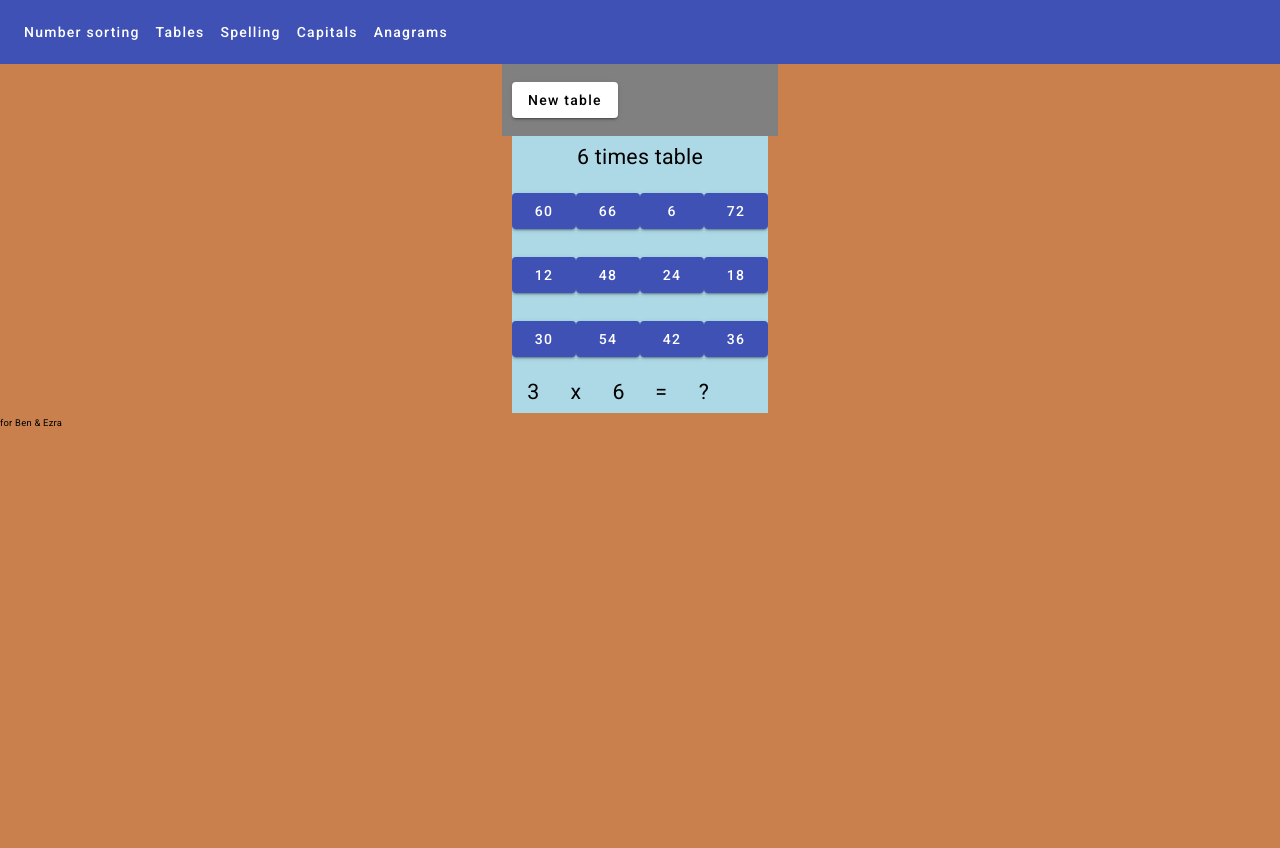
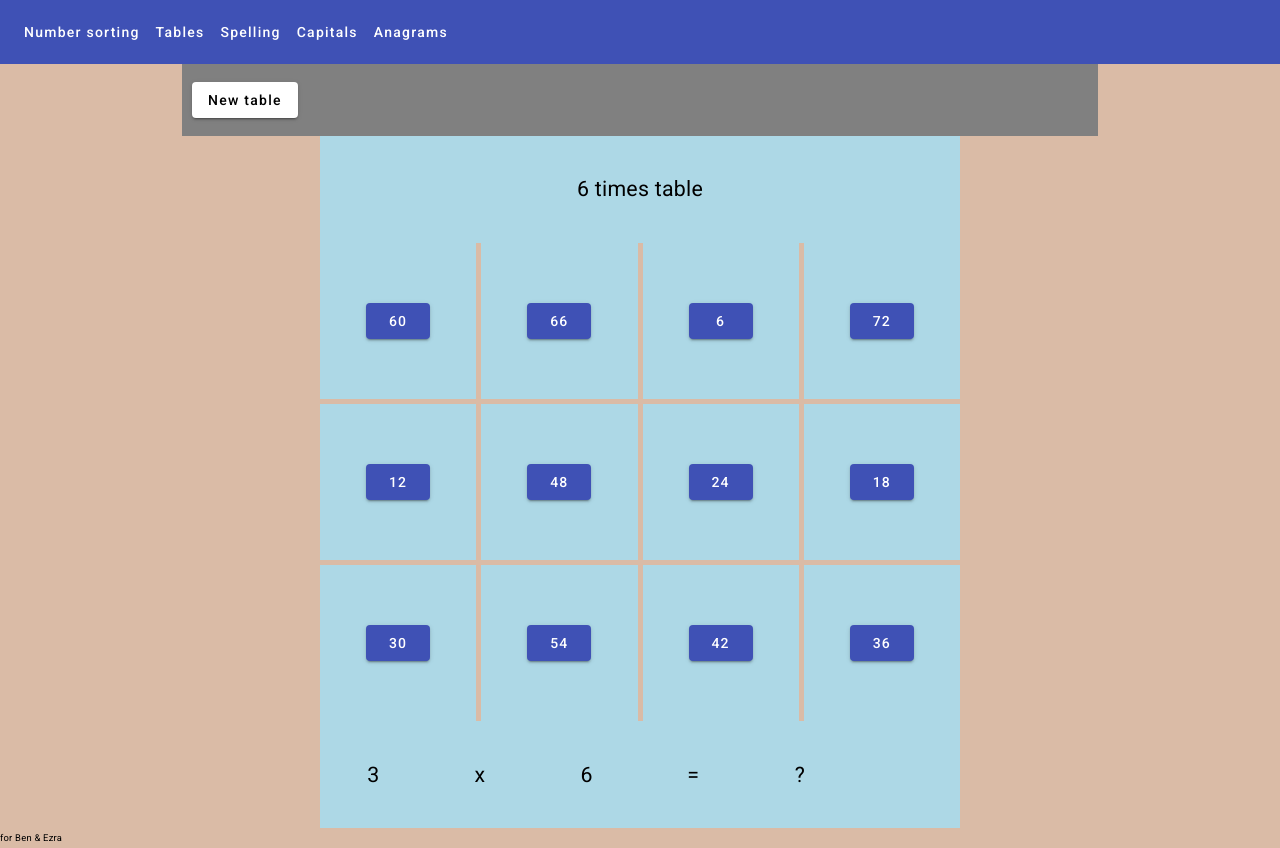
Before and after one commit to kenscoles/sample, an Angular app: page /tables in a window 1280 px wide. Before the commit the page ends 800 px from the top, so only its background shows below. Built offline with nearby package versions, Linux system fonts and the light colour scheme.

Commit message:
minor adjust

```diff
--- a/src/app/material/material.module.ts
+++ b/src/app/material/material.module.ts
@@ -18,7 +18,6 @@ import {MatSlideToggleModule} from '@angular/material/slide-toggle'
 import { MatFormFieldModule } from '@angular/material/form-field';
 import {MatCheckboxModule} from '@angular/material/checkbox';
 import {DragDropModule} from '@angular/cdk/drag-drop';
-//import { MatGridListModule } from '@angular/material/grid-list';
 import {MatGridListModule} from '@angular/material/grid-list'
 @NgModule({
   declarations: [],
--- a/src/app/tables/tables.component.css
+++ b/src/app/tables/tables.component.css
@@ -1,5 +1,5 @@
 .example-container {
-    width: 20%;
+    width: 50%;
     margin: auto;
     justify-content: center;
     vertical-align: top;
@@ -7,6 +7,7 @@
   mat-grid-tile {
     background: lightblue;
     font-size: 16pt;
+
 
   }
   .example-button-row {
@@ -20,11 +21,10 @@
 
   .center {
     margin: auto;
-    width: 20%;
+    width: 70%;
     padding: 10px;
     background-color:grey;
   }
-  :host {
-    display:block;
-    background-color:rgb(201, 128, 76)
-}
+  .mat-icon {
+    font-size: 25px;
+  }
--- a/src/app/tables/tables.component.html
+++ b/src/app/tables/tables.component.html
@@ -2,7 +2,7 @@
 <div class="center">
     <div class="example-button-row">
         <button mat-raised-button (click)="createTable()">New table</button>
-        <button *ngIf="correct" mat-raised-button (click)="newTry()">Try Another</button>
+        <button *ngIf="correct" mat-raised-button (click)="newTry()">Next</button>
     </div>
 </div>
 <div class="example-container">
@@ -11,7 +11,7 @@
     </mat-grid-list>
 </div>
 <div class="example-container">
-    <mat-grid-list gutterSize="0px" cols="4" rowHeight="1:1">
+    <mat-grid-list gutterSize="5px" cols="4" rowHeight="1:1">
         <mat-grid-tile *ngFor="let item of myNumbers"><button mat-raised-button color="primary"
                 (click)="checkAnswer(item)">{{item}}</button></mat-grid-tile>
 
@@ -24,7 +24,9 @@
         <mat-grid-tile>{{myTable}}</mat-grid-tile>
         <mat-grid-tile>=</mat-grid-tile>
         <mat-grid-tile>{{answer}}</mat-grid-tile>
-        <mat-grid-tile [ngStyle]="{'color': tileFont}">{{tileText}}</mat-grid-tile>
+        <mat-grid-tile [ngStyle]="{'color': tileFont}">
+            <mat-icon [ngStyle]="{'color': tileFont}"  aria-hidden="false" aria-label="Example home icon" fontIcon={{myIcon}}></mat-icon>
+        </mat-grid-tile>
     </mat-grid-list>
 </div>
 <h6>for Ben & Ezra</h6>
--- a/src/app/tables/tables.component.ts
+++ b/src/app/tables/tables.component.ts
@@ -20,8 +20,9 @@ export class TablesComponent implements OnInit {
   product: number = 0;
   correct: boolean = false;
   answer: string = '';
-  tileFont: string = 'blue';
+  tileFont: string = 'green';
   tileText: string = '';
+  myIcon:string = "";
 
   createTable() {
     this.myTable = this.util.generateRandomInteger(2, 12);
@@ -55,11 +56,13 @@ export class TablesComponent implements OnInit {
       console.log("YES");
       this.correct = true;
       this.tileFont = "green";
-      this.tileText = "YES";
+      this.myIcon = "emoji_emotions";
+      this.tileText = "Y";
     }
     else {
       this.tileFont = "red";
       this.tileText = "NO";
+      this.myIcon = "mood_bad";
     }
   }
 
--- a/src/styles.css
+++ b/src/styles.css
@@ -1,4 +1,4 @@
 /* You can add global styles to this file, and also import other style files */
 
-html, body { height: 100%; background-color:rgb(201, 128, 76) }
+html, body { height: 100%; background-color:rgb(218, 187, 166) }
 body { margin: 0; font-family: Roboto, "Helvetica Neue", sans-serif; }
```
